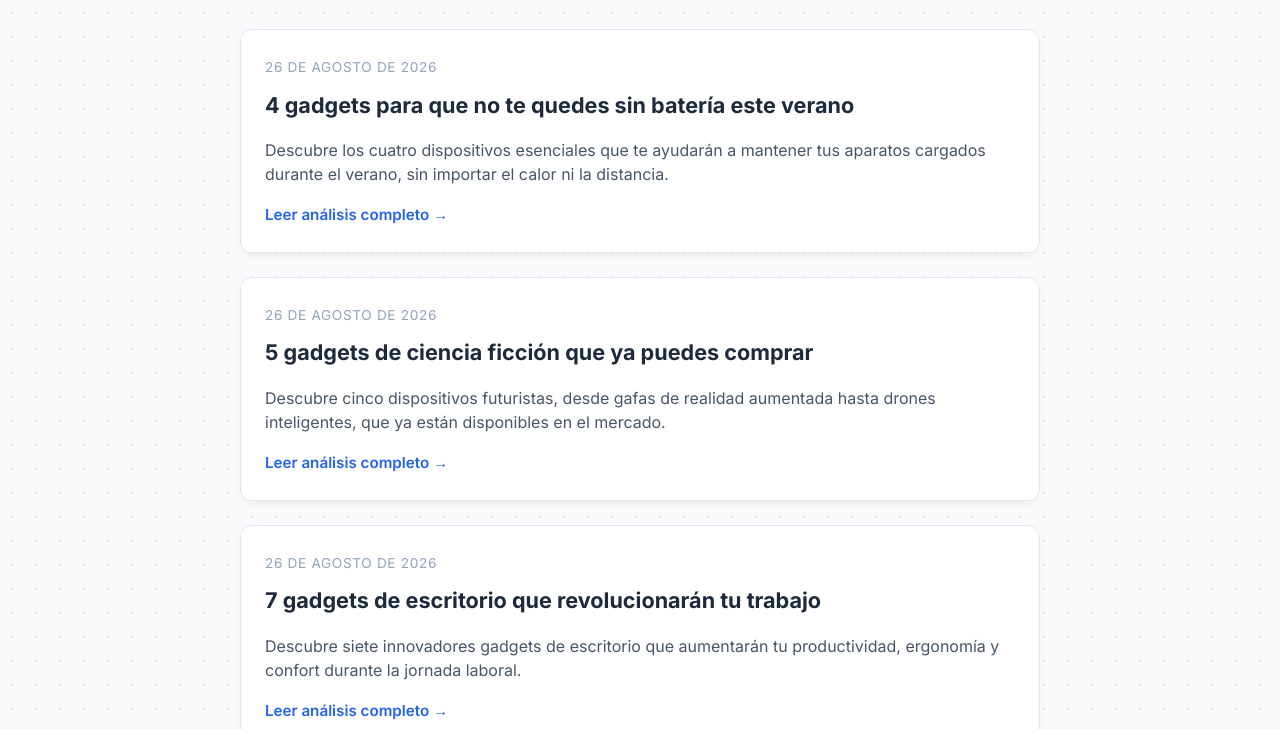
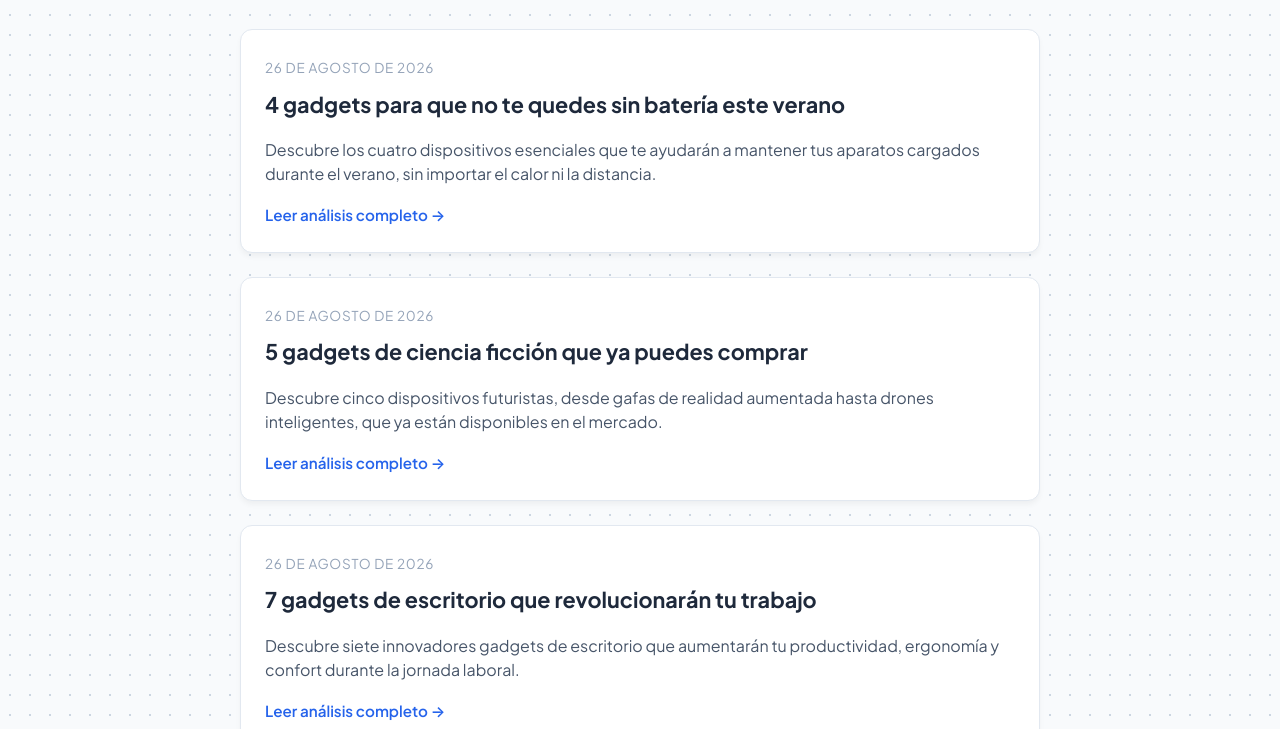
Before and after one commit to alexfdzz0/pseo-system, an Astro site in the folder site/: page / in a window 1280 px wide. Shown: the part 215-944 px from the top of the page. Built offline with nearby package versions, Linux system fonts and the light colour scheme; Astro itself is replaced by a stand-in of ours.

Commit message:
Update font and layout styles in BaseLayout.astro

```diff
--- a/site/src/layouts/BaseLayout.astro
+++ b/site/src/layouts/BaseLayout.astro
@@ -12,24 +12,20 @@ const { title, description } = Astro.props;
     {description && <meta name="description" content={description} />}
     <link rel="preconnect" href="https://fonts.googleapis.com">
     <link rel="preconnect" href="https://fonts.gstatic.com" crossorigin>
-    <link href="https://fonts.googleapis.com/css2?family=Inter:wght@400;600;700;800&display=swap" rel="stylesheet">
+    <link href="https://fonts.googleapis.com/css2?family=Plus+Jakarta+Sans:wght@400;500;600;700;800&display=swap" rel="stylesheet">
     <style>
-      :root {
-        --primary: #2563eb;
-        --bg-main: #f8fafc;
+      body {
+        font-family: 'Plus Jakarta Sans', system-ui, -apple-system, sans-serif;
+        max-width: 880px;
+        margin: 0 auto;
+        padding: 2rem 1rem 4rem 1rem;
+        line-height: 1.6;
+        color: #0f172a;
+        background-color: #f8fafc;
+        background-image: radial-gradient(#cbd5e1 0.8px, transparent 0.8px);
+        background-size: 20px 20px;
       }
-      body {
-        font-family: 'Inter', system-ui, sans-serif;
-        max-width: 850px;
-        margin: 0 auto;
-        padding: 2rem 1rem;
-        line-height: 1.6;
-        color: #334155;
-        background-color: var(--bg-main);
-        background-image: radial-gradient(#e2e8f0 1px, transparent 1px);
-        background-size: 24px 24px;
-      }
-      a { color: var(--primary); text-decoration: none; }
+      a { color: #2563eb; text-decoration: none; }
       a:hover { text-decoration: underline; }
     </style>
   </head>
```
